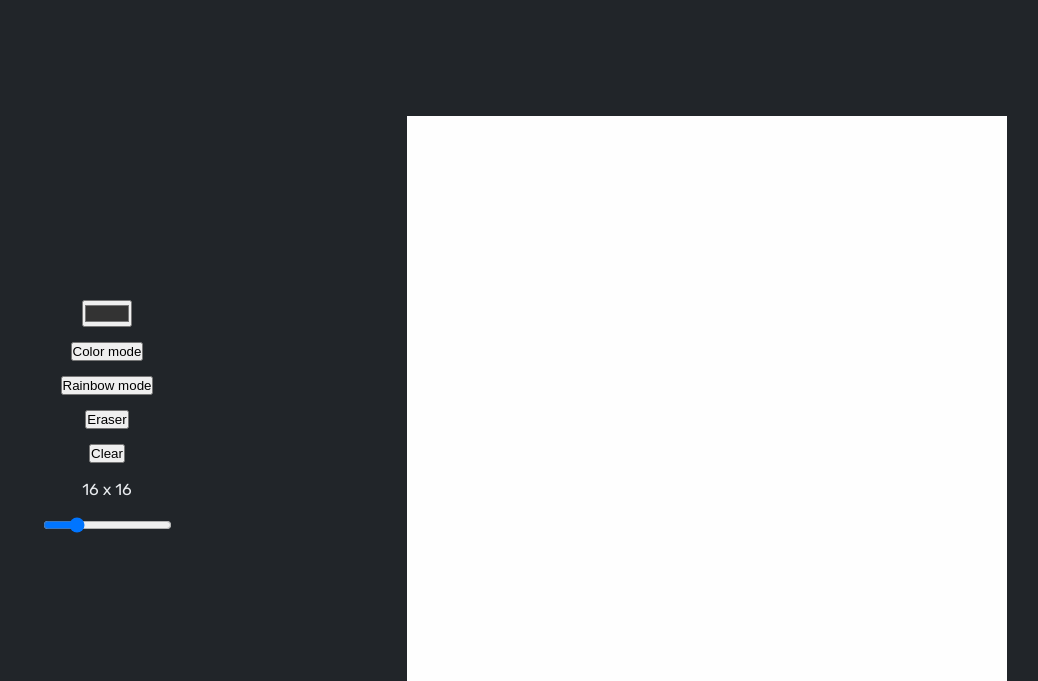
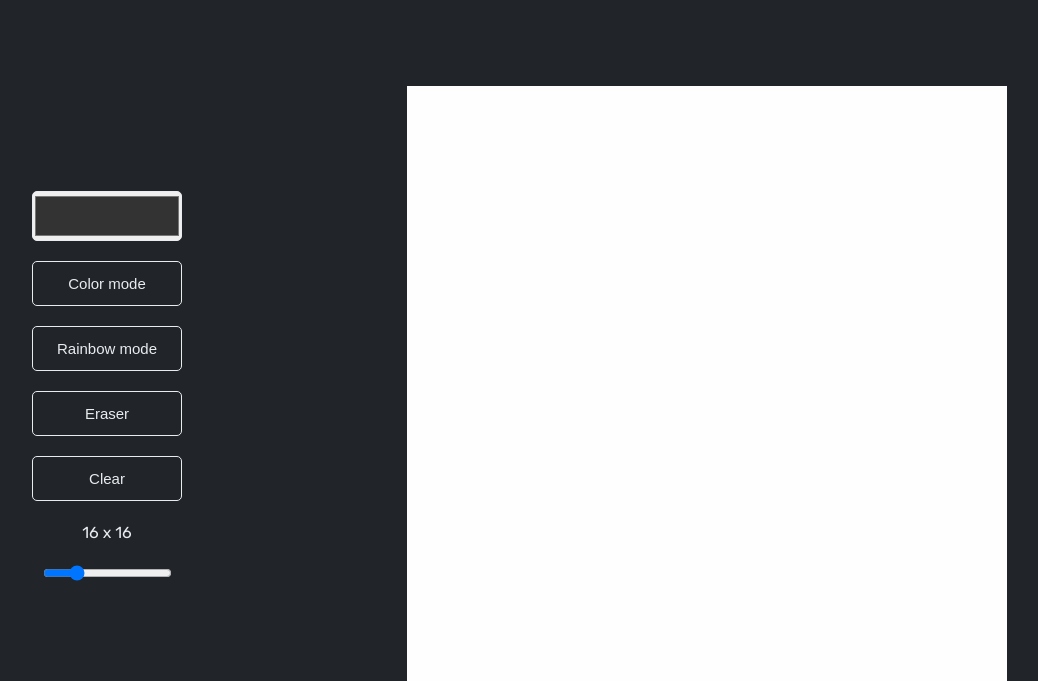
Before and after one commit to AlzyWelzy/etch-a-sketch, a plain HTML site: page index.html in a window 1280 px wide. Shown: the part 119-800 px from the top of the page, without its empty margins (233-1271 px from the left). Drawn offline with Linux system fonts and the light colour scheme.

Commit message:
ADDED STYLING

```diff
--- a/style.css
+++ b/style.css
@@ -31,6 +31,7 @@ body {
   display: flex;
   align-items: center;
   justify-content: center;
+  padding-bottom: 0;
 }
 
 .title {
@@ -56,7 +57,28 @@ body {
   justify-content: center;
   width: 60rem;
   height: 60rem;
-  gap: 1.5rem;
+  gap: 2rem;
+}
+
+#colorPicker {
+  width: 15rem;
+  height: 5rem;
+  border: 1px solid var(--primary-light);
+  border-radius: 0.5rem;
+}
+
+.settings button {
+  width: 15rem;
+  height: 4.5rem;
+  color: var(--primary-light);
+  background-color: var(--primary-dark);
+  border: 1px solid var(--primary-light);
+  border-radius: 0.5rem;
+  font-size: 1.5rem;
+}
+
+.settings button:hover {
+  cursor: pointer;
 }
 
 .grid {
@@ -71,6 +93,7 @@ body {
   align-items: center;
   justify-content: center;
   letter-spacing: 0.2rem;
+  margin-bottom: 1rem;
 }
 
 .author:link,
```
